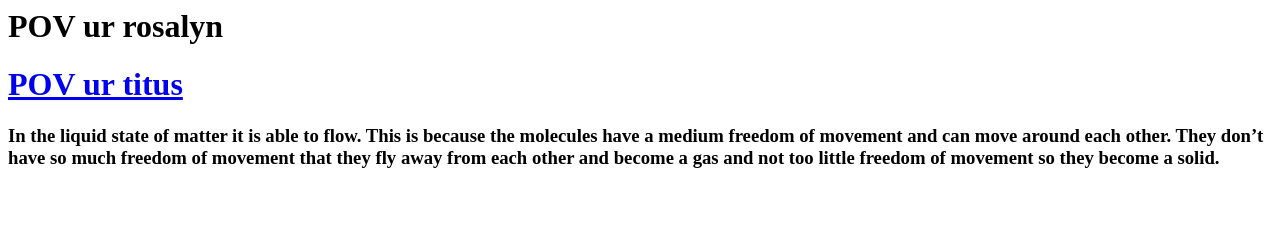
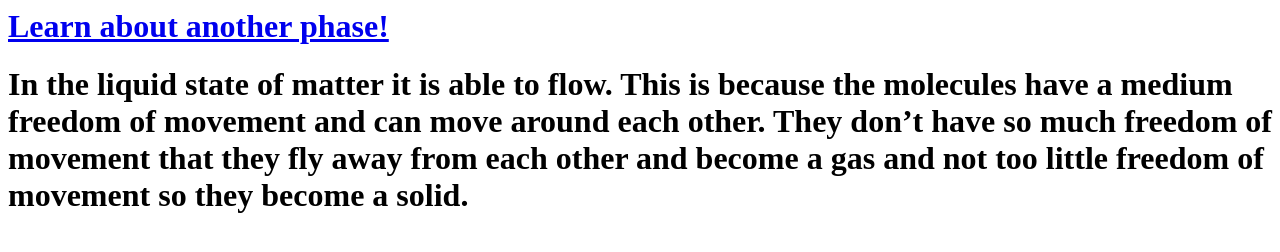
Before and after one commit to potatoguycoder/potatoguycoder.github.io, a plain HTML site: page nextpage.html in a window 1280 px wide. Drawn offline with Linux system fonts and the light colour scheme.

Commit message:
Update nextpage.html

```diff
--- a/nextpage.html
+++ b/nextpage.html
@@ -1,11 +1,9 @@
 <html>
 <main>
-<title>beer</title>
+<title>Liquid</title>
 
-
-<h1>POV ur rosalyn</h1>
-<h1><a href="index.html">POV ur titus</a></h1>
-<h3>In the liquid state of matter it is able to flow. This is because the molecules have a medium freedom of movement and can move around each other. They don’t have so much freedom of movement that they fly away from each other and become a gas and not too little freedom of movement so they become a solid.</h3>
+<h1><a href="index.html">Learn about another phase!</a></h1>
+<h1>In the liquid state of matter it is able to flow. This is because the molecules have a medium freedom of movement and can move around each other. They don’t have so much freedom of movement that they fly away from each other and become a gas and not too little freedom of movement so they become a solid.</h1>
 </main>
 </html>
 
```
